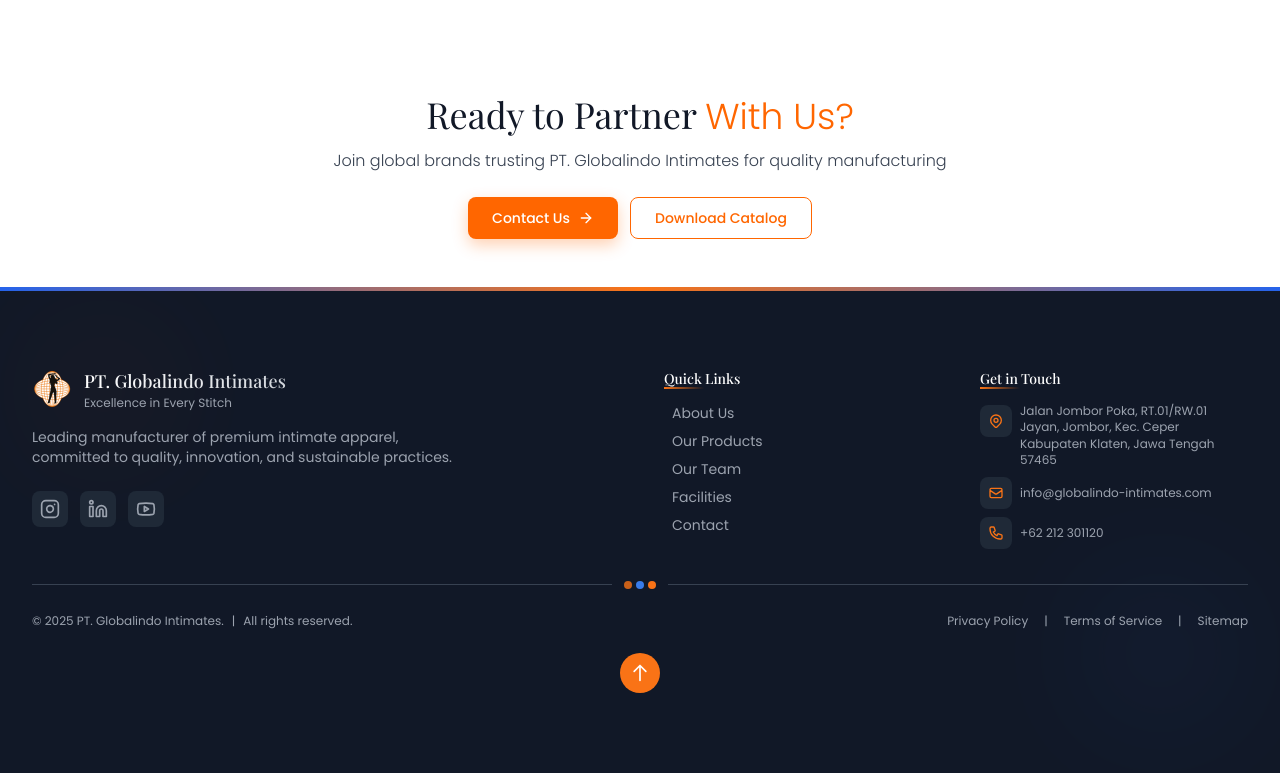
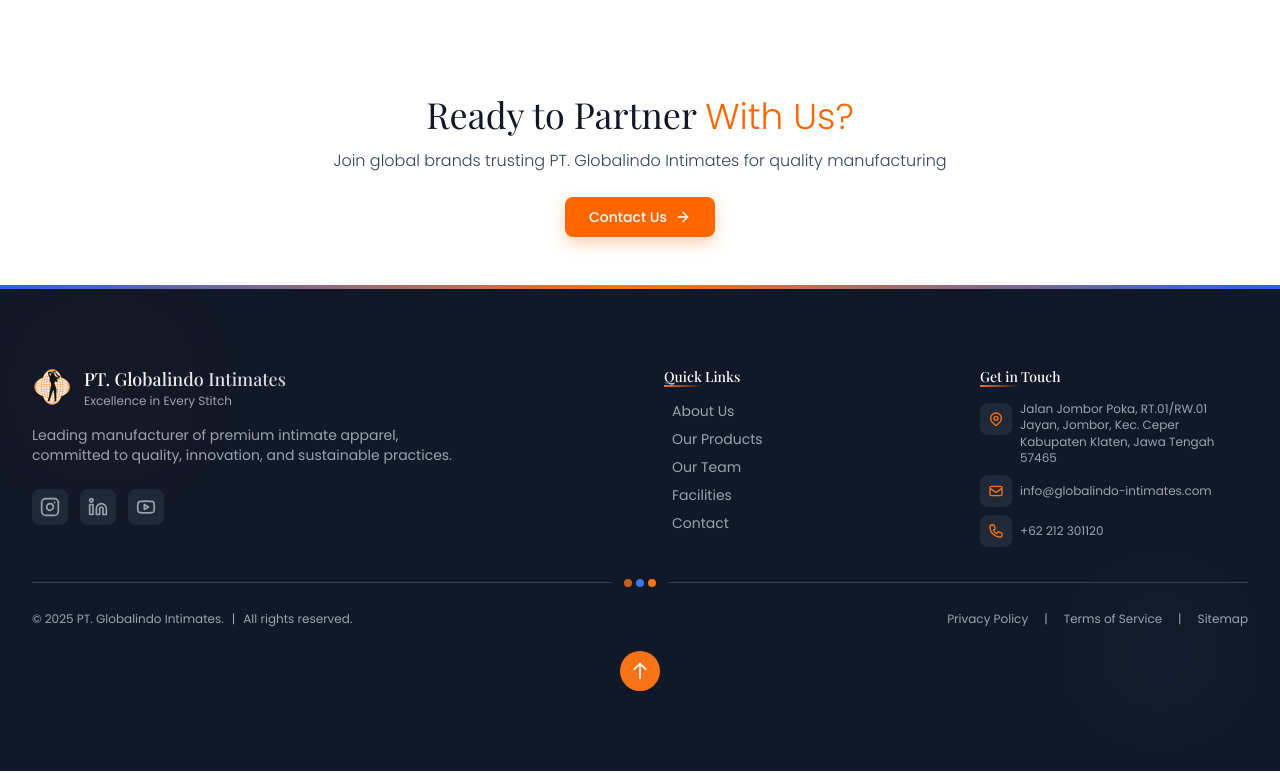
Before and after one commit to PKL-Sanatha-Dharma-2k25/PT.-Globalindo-initimates-web, a React (Vite) app: page / in a window 1280 px wide. Shown: the part 3559-4332 px from the top of the page. Built offline with nearby package versions, Linux system fonts and the light colour scheme.

Commit message:
edit companyyprofile

```diff
--- a/src/components/sections/Landing/PreviewCards.jsx
+++ b/src/components/sections/Landing/PreviewCards.jsx
@@ -496,9 +496,6 @@
               Contact Us
               <ArrowRight className="w-4 h-4" />
             </button>
-            <button onClick={() => onNavigateTo('catalog')} className="btn-secondary px-6 py-2.5 font-medium text-sm rounded-lg transition-all">
-              Download Catalog
-            </button>
           </div>
         </div>
       </section>
```
